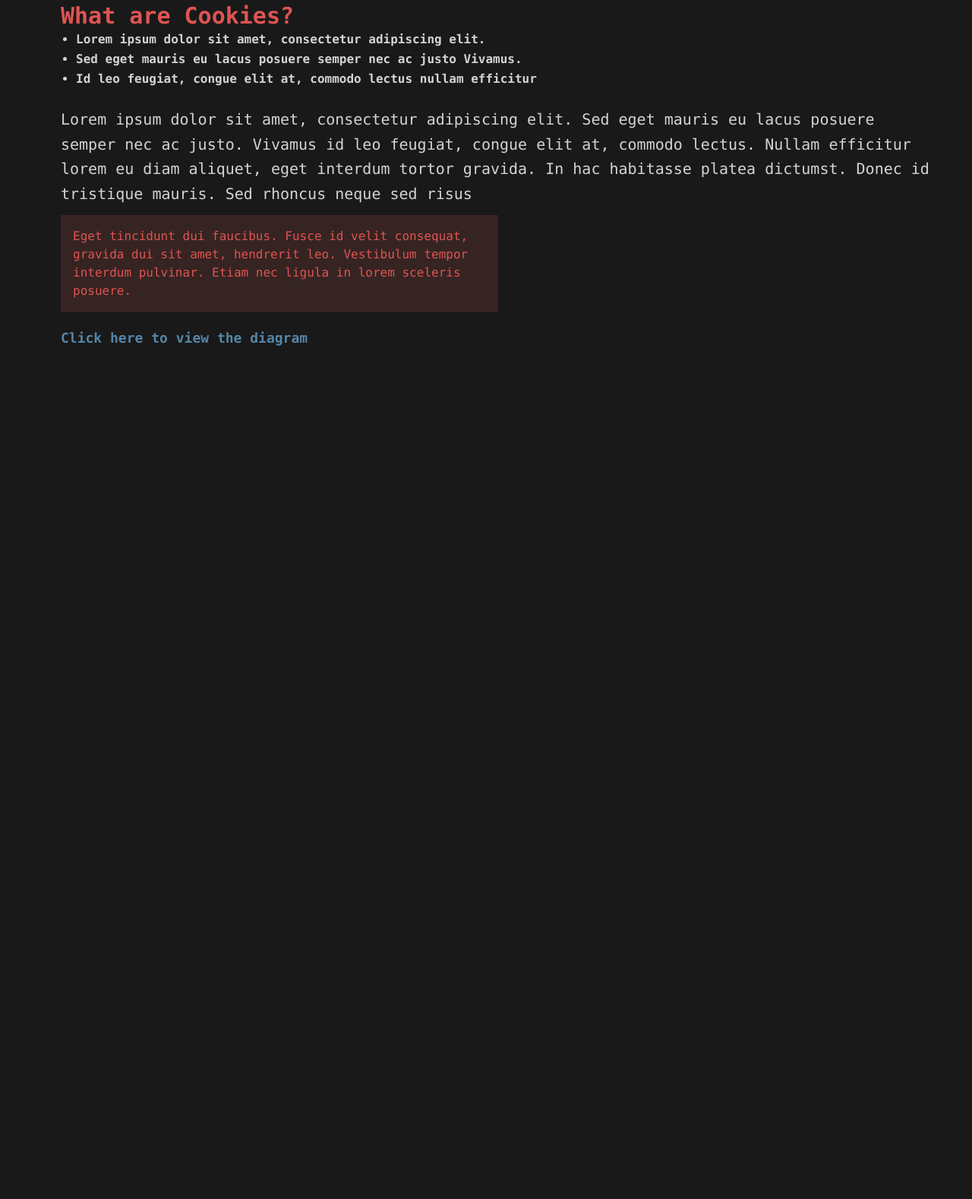
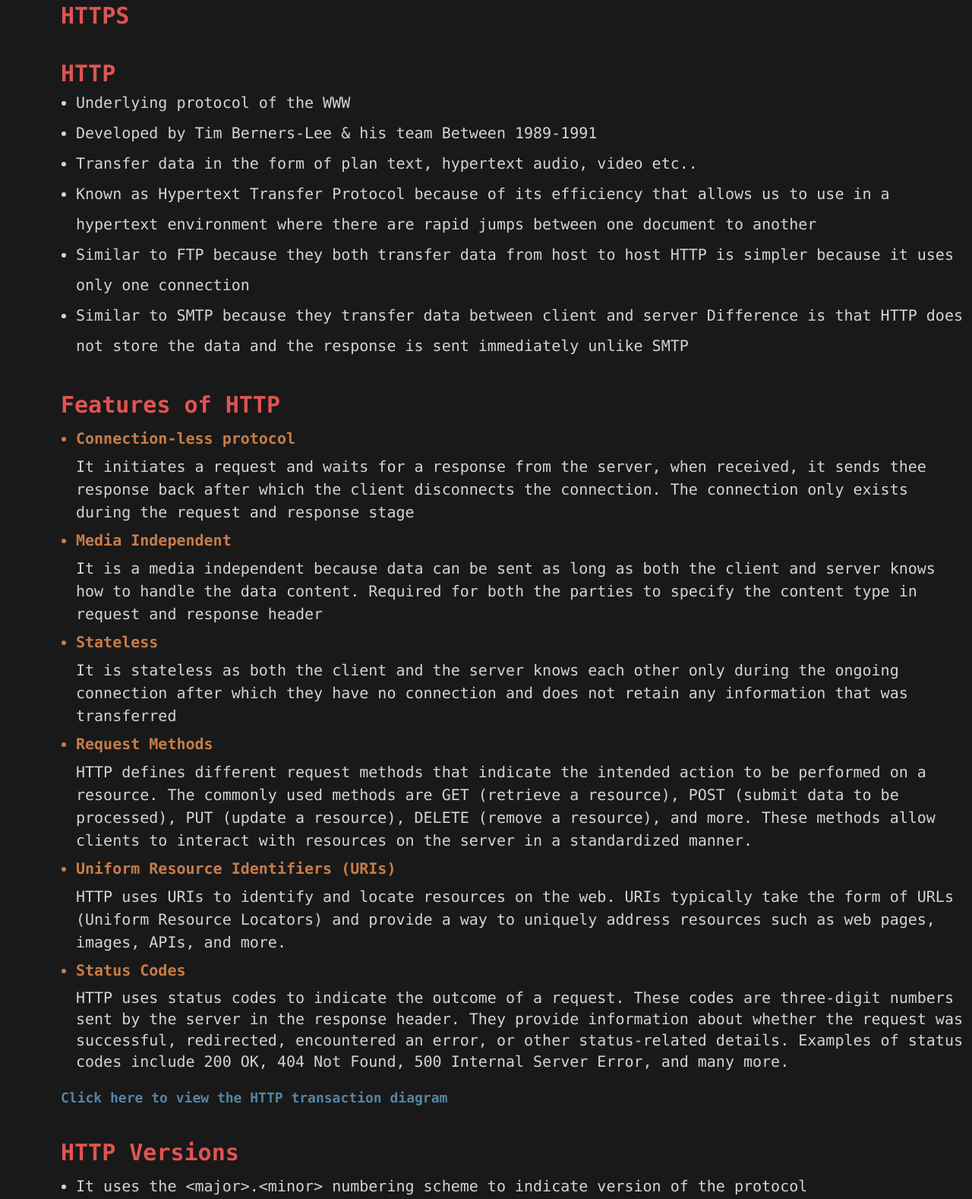
Before and after one commit to enocx/Hackers-Hangout, a website: page src/index.html in a window 1280 px wide. Shown: the part 73-1651 px from the top of the page at 76% size. Before the commit the page ends 800 px from the top, so only its background shows below. Drawn offline with Linux system fonts and the light colour scheme.

Commit message:
Add some notes

```diff
--- a/src/index.html
+++ b/src/index.html
@@ -7,7 +7,7 @@
 
     <link rel="stylesheet" href="/dist/output.css">
 </head>
-<body class="bg-custom-nblack font-mono">
+<body class="bg-custom-nblack font-mono text-xl text-custom-nwhite">
 
     <div class="flex items-start justify-center h-20">
         <div class="text-center ">
@@ -17,29 +17,70 @@
         <h1 class="text-custom-nred text-3xl font-extrabold pb-10 pl-32 sm:pr-6  md:pl-36 lg:pl-64 xl:pl-96  2xl:pl-36">IT Notes Unit 2</h1>
 
         <h1 class="text-custom-nred text-3xl font-bold pl-5 md:pl-0 lg:pl-24 xl:pl-0 2xl:pl-[-8rem]">
-            What are Cookies?</h1>
+            HTTPS</h1>
+
+            <h1 class="text-custom-nred text-3xl  font-bold pl-5 pt-10 md:pl-0 lg:pl-24 xl:pl-0 2xl:pl-[-8rem]">
+                HTTP</h1>
         <p>
-            <ul class="pr-8 leading-relaxed pl-10 sm:mr-38 sm:p-0 lg:pl-28 xl:pl-5 2xl:pl-6 font-semibold  text-custom-nwhite list-disc ">
-            <li class="">Lorem ipsum dolor sit amet, consectetur adipiscing elit.</li>
-            <li class="">Sed eget mauris eu lacus posuere semper nec ac justo Vivamus.</li>
-            <li class="">Id leo feugiat, congue elit at, commodo lectus nullam efficitur</li> </ul>
+            <ul class="pr-8 leading-loose pl-10 sm:mr-38 sm:p-0 lg:pl-28 xl:pl-5 2xl:pl-6   text-custom-nwhite list-disc ">
+            <li class="">Underlying protocol of the WWW</li>
+            <li class="">Developed by Tim Berners-Lee & his team Between 1989-1991</li>
+            <li class="">Transfer data in the form of plan text, hypertext audio, video etc..</li>
+            <li class="">Known as Hypertext Transfer Protocol because of its efficiency that allows us to use in a
+                hypertext environment where there are rapid jumps between one document to another</li>
+            <li class="">Similar to FTP because they both transfer data from host to host
+                HTTP is simpler because it uses only one connection</li>
+            <li class="">Similar to SMTP because they transfer data between client and server
+                Difference is that HTTP does not store the data and the response is sent immediately unlike SMTP</li>
+            </ul>
              </p>
-              <br>
-        <p class="pl-10 pr-8 pb-3 sm:mr-12 sm:p-0 sm:pb-3 md:ml-0 md:pb-3 lg:pl-24 lg:pb-3 xl:pl-0 xl:pb-3 2xl:pl-0 2xl:pb-3 leading-relaxed text-custom-nwhite text-xl font-mono ">
-            Lorem ipsum dolor sit amet, consectetur adipiscing elit.
-            Sed eget mauris eu lacus posuere semper nec ac justo. Vivamus
-            id leo feugiat, congue elit at, commodo lectus. Nullam efficitur
-            lorem eu diam aliquet, eget interdum tortor gravida. In hac
-            habitasse platea dictumst. Donec id tristique mauris. Sed rhoncus
-             neque sed risus </p>
-             <p class="ml-10 sm:ml-0 sm:mr-12 mr-28 md:mr-52 md:max-w-xl lg:ml-24 xl:ml-0  t-2 h-auto md:w-auto md:h-auto 2xl:ml-0 p-4  text-custom-nred bg-custom-nredbac ">
-                Eget tincidunt dui faucibus. Fusce id
-                velit consequat, gravida dui sit amet, hendrerit leo. Vestibulum
-                tempor interdum pulvinar. Etiam nec ligula in lorem
-                sceleris posuere.</p>
-                <button class=" pl-5  md:pl-0 lg:pl-24 xl:pl-0 2xl:pl-0 rounded-xl md:p-0 text-custom-nblue mt-5 text-lg font-semibold hover:text-sky-900 delay-700 hover:animate-pulse">Click here to view the diagram</button>
 
-        </div>
+              <h1 class="text-custom-nred text-3xl font-bold pl-5 pb-3 pt-10 md:pl-0 lg:pl-24 xl:pl-0 2xl:pl-[-8rem]">
+                Features of HTTP</h1>
+                    <ul class="pr-8  pl-10 sm:mr-38 sm:p-0 lg:pl-28 xl:pl-5 2xl:pl-6 space-y-2 text-custom-nwhite list-disc ">
+                    <li class="text-custom-norange font-extrabold text-xl ">Connection-less protocol</li>
+                        <p class="text-custom-nwhite leading-normal">It initiates a request and waits for a response from the server, when received, it sends thee response back after
+                            which the client disconnects the connection. The connection only exists during the request and response stage</p>
+
+                    <li class="text-custom-norange font-extrabold  text-xl">Media Independent</li>
+                    <p class="text-custom-nwhite leading-normal">It is a media independent because data can be sent as long as both the client and server knows how to handle the data content.
+                        Required for both the parties to specify the content type in request and response header</p>
+
+                    <li class="text-custom-norange font-extrabold  text-xl">Stateless</li>
+                    <p class="text-custom-nwhite leading-normal">It is stateless as both the client and the server knows each other only during the ongoing connection after which they have
+                         no connection and does not retain any information that was transferred </p>
+
+                    <li class="text-custom-norange font-extrabold  text-xl">Request Methods</li>
+                    <p class="text-custom-nwhite leading-normal">HTTP defines different request methods that indicate the intended action to be performed on a resource.
+                        The commonly used methods are GET (retrieve a resource), POST (submit data to be processed), PUT (update a resource), DELETE (remove a resource), and more.
+                         These methods allow clients to interact with resources on the server in a standardized manner.</p>
+
+                    <li class="text-custom-norange font-extrabold  text-xl">Uniform Resource Identifiers (URIs)</li>
+                    <p class="text-custom-nwhite leading-normal">HTTP uses URIs to identify and locate resources on the web. URIs typically take the form of URLs (Uniform Resource Locators)
+                        and provide a way to uniquely address resources such as web pages, images, APIs, and more.</p>
+
+                    <li class="text-custom-norange font-extrabold  text-xl">Status Codes</li> <p>HTTP uses status codes to indicate the outcome of a request.
+                        These codes are three-digit numbers sent by the server in the response header.
+                        They provide information about whether the request was successful, redirected, encountered an error, or other status-related details. Examples of status codes
+                        include 200 OK, 404 Not Found, 500 Internal Server Error, and many more.</p>
+                    </ul>
+                <button class="pl-5  md:pl-0 lg:pl-24 xl:pl-0 2xl:pl-0 rounded-xl md:p-0 text-custom-nblue mt-5 text-lg font-semibold hover:text-sky-900 delay-700 hover:animate-pulse">
+                    Click here to view the HTTP transaction diagram
+                </button>
+
+                <h1 class="text-custom-nred text-3xl font-bold pl-5 pb-3 pt-10 md:pl-0 lg:pl-24 xl:pl-0 2xl:pl-[-8rem]">
+                    HTTP Versions</h1>
+                    <ul class="pr-8  pl-10 sm:mr-38 sm:p-0 lg:pl-28 xl:pl-5 2xl:pl-6 space-y-2 text-custom-nwhite list-disc ">
+                    <li class="">It uses the &ltmajor&gt.&ltminor&gt numbering scheme to indicate version of the protocol</li>
+                        The commonly used methods are GET (retrieve a resource), POST (submit data to be processed), PUT (update a resource), DELETE (remove a resource), and more.
+                         These methods allow clients to interact with resources on the server in a standardized manner.
+                    <li class="">The syntax is “HTTP” “/” Major.Minor</li>
+                    <li class="">There are 5 versions</li>
+                    <ul><li>HTTP/0.9, HTTP/1.0, HTTP/1.1, HTTP/2.0 and HTTP/3.0</li></ul>
+                    <li class="">Today the version in common use is HTTP/1.1, HTTP/2.0 and HTTP/3.0</li>
+                    </ul>
+
+             </div>
     </div>
 </div>
 </div>
```
Also changed, not shown: dist/output.css.
